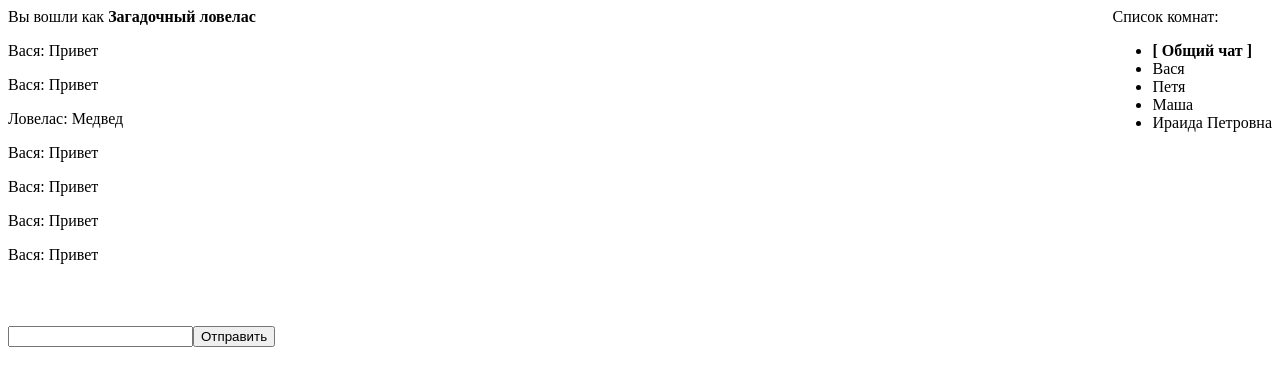
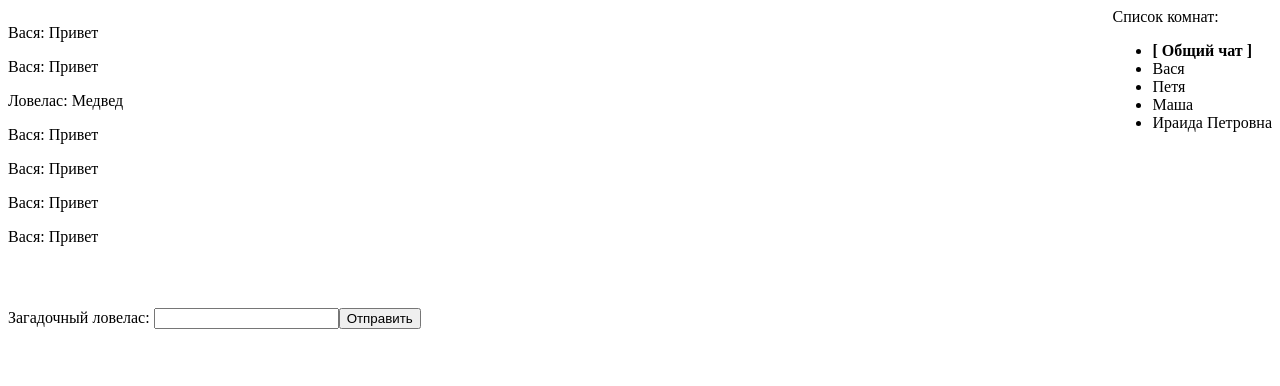
Before and after one commit to kvasdopil/react-lect1, a React app: page / in a window 1280 px wide. Shown: the top 386 px of the page. Built offline with nearby package versions, Linux system fonts and the light colour scheme; the HTML template or start-up script is replaced by a standard one.

Commit message:
current user is shown in chat window

```diff
--- a/src/App.js
+++ b/src/App.js
@@ -20,13 +20,8 @@ export default class App extends React.Component {
     };
 
     return <div id='app'>
-      Вы вошли как <strong>{data.userName}</strong>
       <Rooms room={data.room} items={data.rooms} />
-      <Chat items={data.messages}/>
-      <div>
-        <input type="text" />
-        <button>Отправить</button>
-      </div>
+      <Chat items={data.messages} user={data.userName}/>
     </div>
   }
 }
--- a/src/components/Chat.js
+++ b/src/components/Chat.js
@@ -1,7 +1,13 @@
 import React from 'react';
 
 export default function(props) {
-  return <div style={{overflowY: 'auto', height: '300px'}}>
-    {props.items.map((msg) => <p>{msg.from}: {msg.msg}</p>)}
+  return <div>
+    <div style={{overflowY: 'auto', height: '300px'}}>
+      {props.items.map((msg) => <p>{msg.from}: {msg.msg}</p>)}
+    </div>
+    <div>
+      {props.user}:&nbsp;<input type="text" />
+      <button>Отправить</button>
+    </div>
   </div>
 }
```
